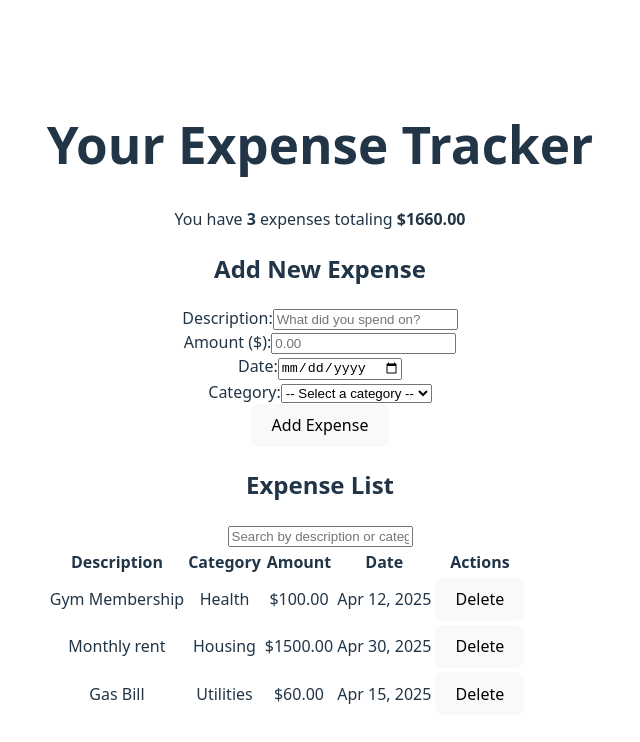
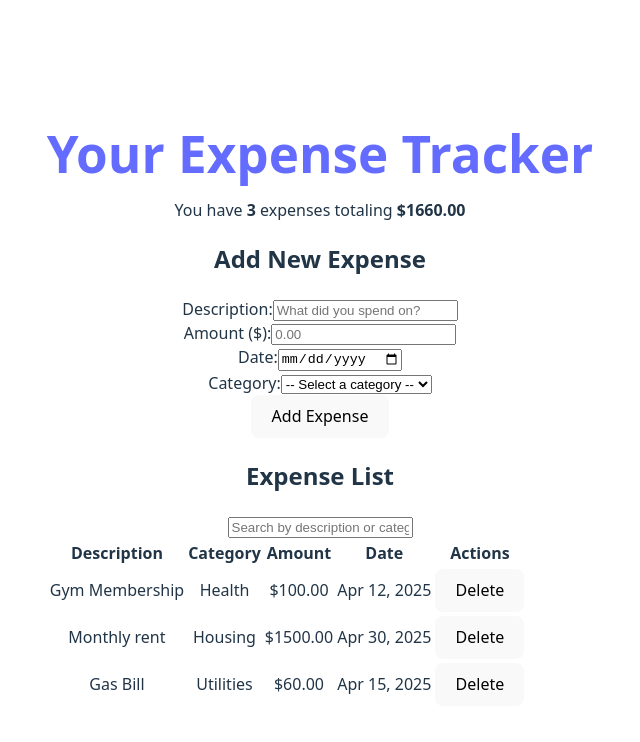
Before and after one commit to NJUGUNA-png/react-code-challenge-one, a React (Vite) app: page / in a window 1280 px wide. Shown: the top 742 px of the page, without its empty margins (320-960 px from the left). Built offline with nearby package versions, Linux system fonts and the light colour scheme.

Commit message:
styled the main container

```diff
--- a/src/App.css
+++ b/src/App.css
@@ -4,3 +4,14 @@
   padding: 2rem;
   text-align: center;
 }
+
+.expense-tracker-container{
+  width: 100%;
+  max-width: 1200px;
+  margin: 0 auto;
+}
+
+h1{
+  color: #646cff;
+  margin-bottom: 1rem;
+}
```
